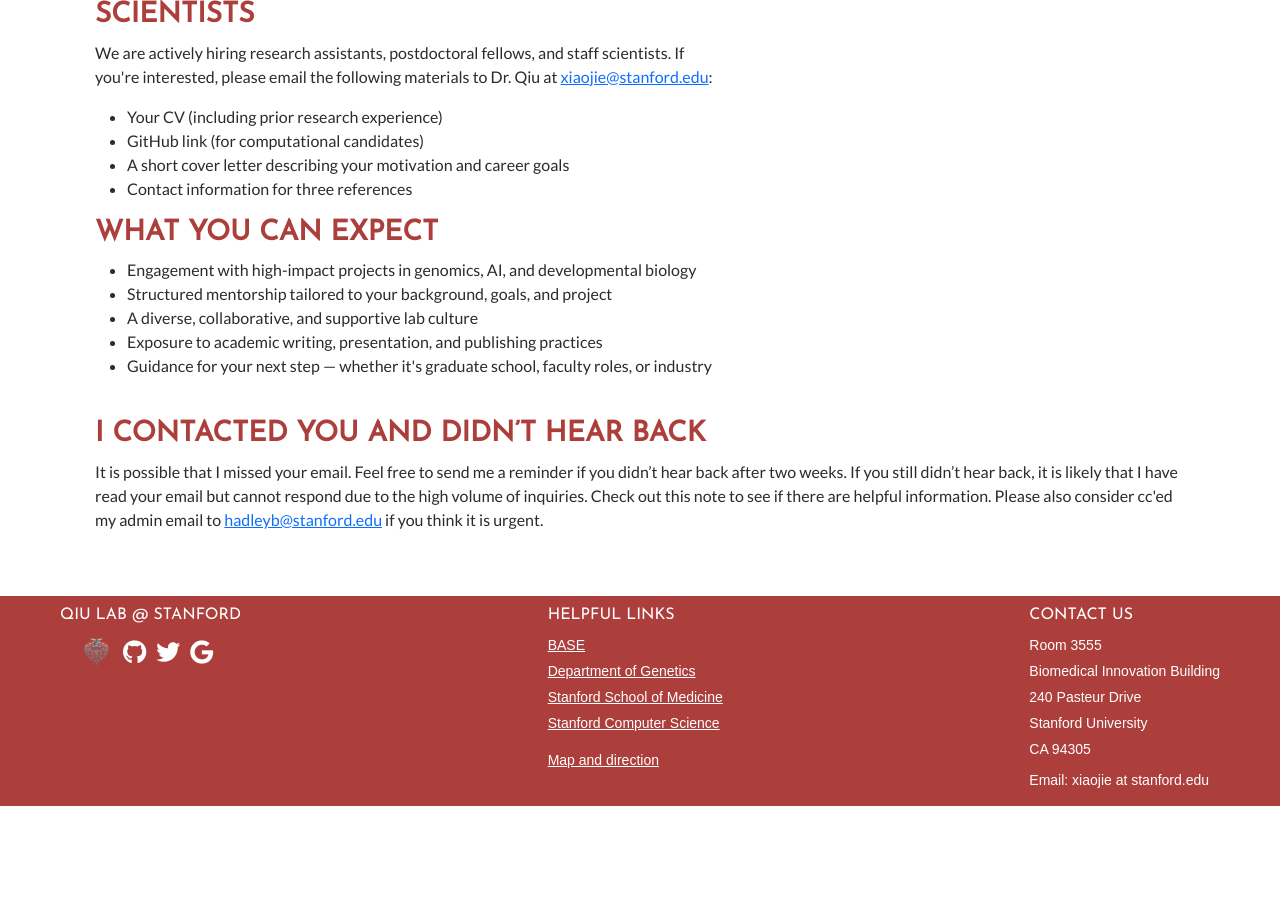
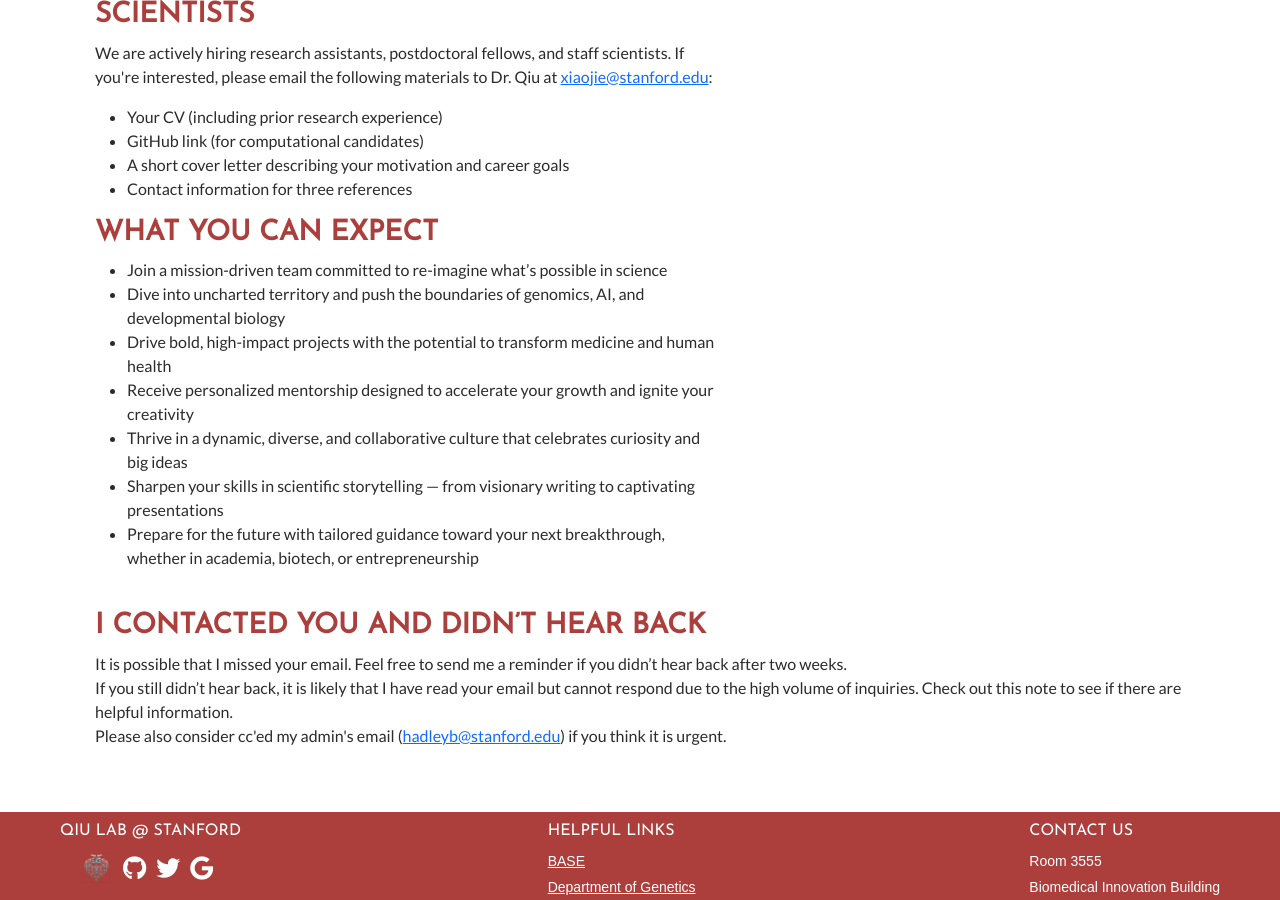
Before and after one commit to aristoteleo/qiu_lab_website, a Jekyll site: the page built from opening.html, in a window 1280 px wide and 900 px high, scrolled down 1061 px. Built offline with Jekyll 4.4.1, drawn with Linux system fonts in a browser that asks for light colours; before the commit the page ends 1867 px from its top, so only the background shows below that.

Commit message:
improve the what you can expect section

```diff
--- a/opening.html
+++ b/opening.html
@@ -43,11 +43,13 @@ title: "Come to work with us!"
 
       <h3 class="highlight">What You Can Expect</h3>
       <ul>
-        <li>Engagement with high-impact projects in genomics, AI, and developmental biology</li>
-        <li>Structured mentorship tailored to your background, goals, and project</li>
-        <li>A diverse, collaborative, and supportive lab culture</li>
-        <li>Exposure to academic writing, presentation, and publishing practices</li>
-        <li>Guidance for your next step — whether it's graduate school, faculty roles, or industry</li>
+        <li>Join a mission-driven team committed to re-imagine what’s possible in science</li>
+        <li>Dive into uncharted territory and push the boundaries of genomics, AI, and developmental biology</li>
+        <li>Drive bold, high-impact projects with the potential to transform medicine and human health</li>
+        <li>Receive personalized mentorship designed to accelerate your growth and ignite your creativity</li>
+        <li>Thrive in a dynamic, diverse, and collaborative culture that celebrates curiosity and big ideas</li>
+        <li>Sharpen your skills in scientific storytelling — from visionary writing to captivating presentations</li>
+        <li>Prepare for the future with tailored guidance toward your next breakthrough, whether in academia, biotech, or entrepreneurship</li>
       </ul>
     </div>
 
```
Also changed, not shown: other parts of opening.html (+3 -3 lines), contact.html (+6 -7 lines).
